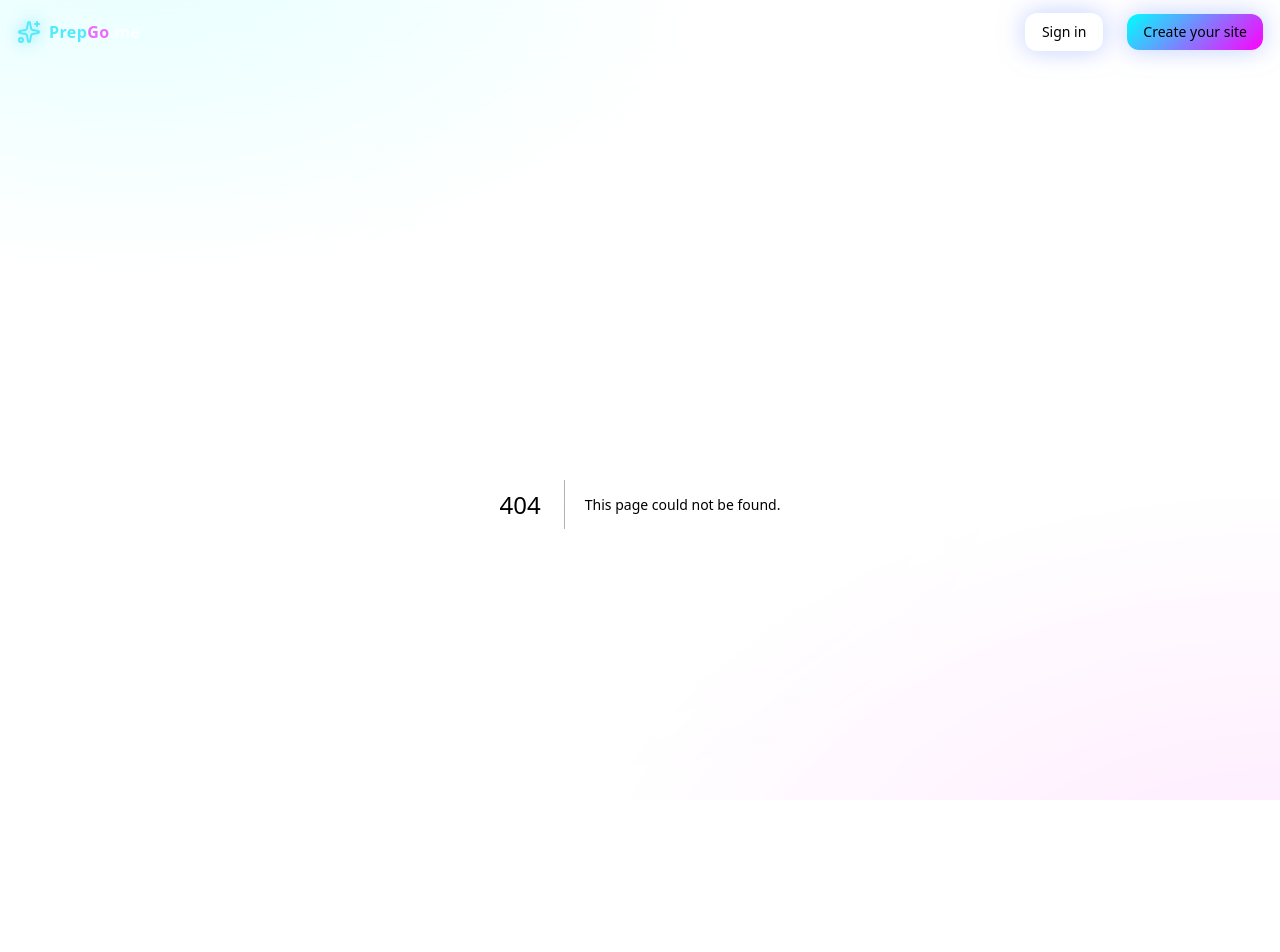
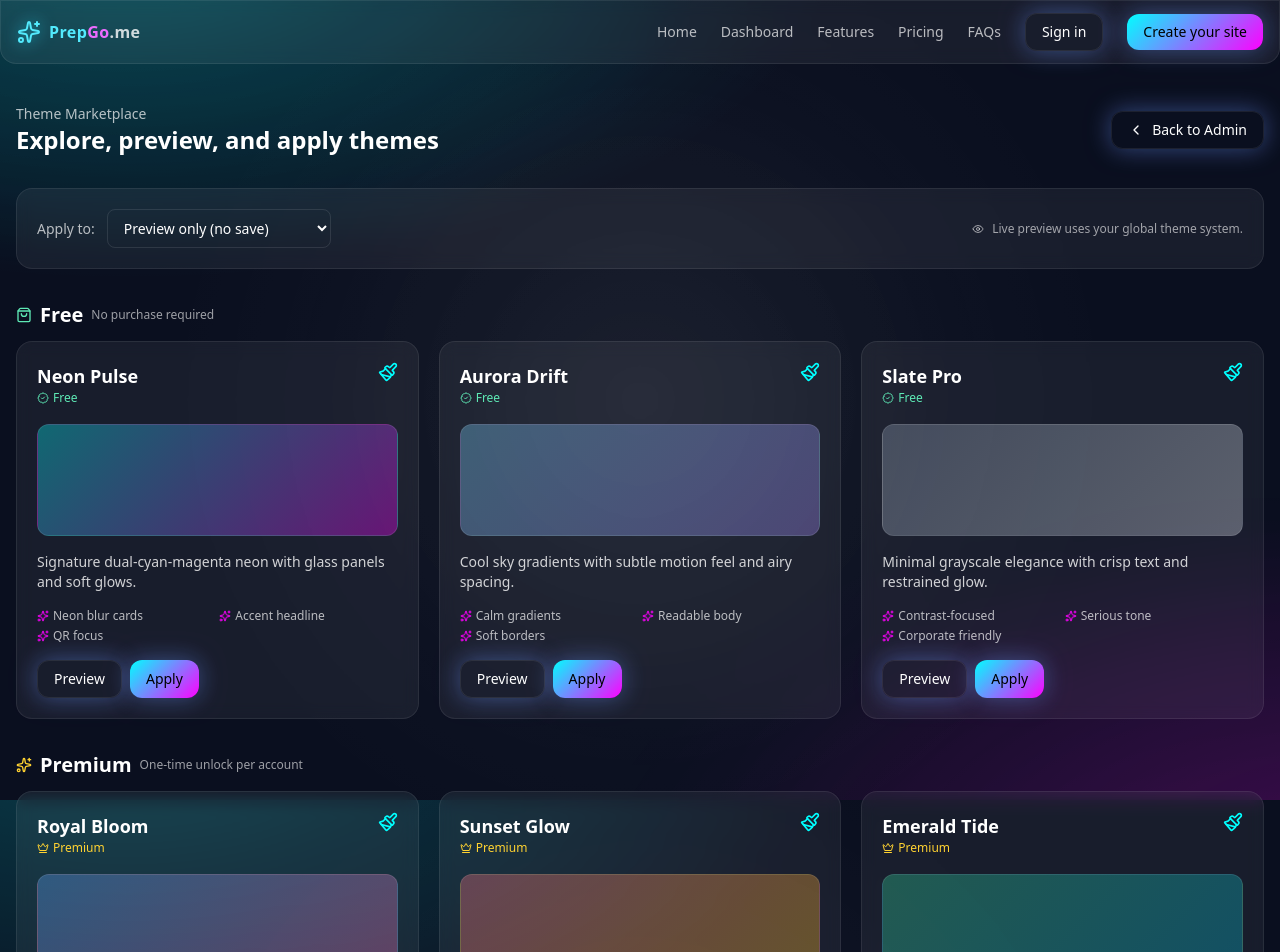
Before and after one commit to Kobby-Jones/digital_card_frontend, a Next.js app: page /marketplace in a window 1280 px wide. Before the commit this address had no page. Shown: the top 952 px of the page. Built offline with nearby package versions, Linux system fonts and the light colour scheme.

Commit message:
Marketplace page

```diff
--- /dev/null
+++ b/app/marketplace/page.tsx
@@ -0,0 +1,223 @@
+"use client";
+
+import { useMemo, useState } from "react";
+import Link from "next/link";
+import { motion } from "framer-motion";
+import { Sparkles, ShoppingBag, ChevronLeft, Eye, Check } from "lucide-react";
+
+import { useThemePreset } from "@/context/theme-context";
+import { useClients } from "@/context/clients-context";
+import type { ThemeKey } from "@/lib/types";
+
+import { Button } from "@/components/ui/button";
+import { Card } from "@/components/ui/card";
+
+import ThemeCard, { type ThemeMeta } from "@/components/marketplace/theme-card";
+import CheckoutModal, { getOwnedThemes } from "@/components/marketplace/checkout-modal";
+
+const THEMES: ThemeMeta[] = [
+  {
+    key: "neon",
+    name: "Neon Pulse",
+    tier: "free",
+    blurb: "Signature dual-cyan-magenta neon with glass panels and soft glows.",
+    preview: "linear-gradient(135deg,#00ffff55,#ff00ff55)",
+    features: ["Neon blur cards", "Accent headline", "QR focus"],
+  },
+  {
+    key: "aurora",
+    name: "Aurora Drift",
+    tier: "free",
+    blurb: "Cool sky gradients with subtle motion feel and airy spacing.",
+    preview: "linear-gradient(135deg,#7dd3fc55,#a78bfa55)",
+    features: ["Calm gradients", "Readable body", "Soft borders"],
+  },
+  {
+    key: "slate",
+    name: "Slate Pro",
+    tier: "free",
+    blurb: "Minimal grayscale elegance with crisp text and restrained glow.",
+    preview: "linear-gradient(135deg,#94a3b855,#e2e8f055)",
+    features: ["Contrast-focused", "Serious tone", "Corporate friendly"],
+  },
+  {
+    key: "royal",
+    name: "Royal Bloom",
+    tier: "premium",
+    blurb: "Regal blue/pink accents with elegant chips and ornate shadows.",
+    preview: "linear-gradient(135deg,#60a5fa55,#f472b655)",
+    features: ["Premium palette", "Hero badge set", "Refined hover"],
+  },
+  {
+    key: "sunset",
+    name: "Sunset Glow",
+    tier: "premium",
+    blurb: "Warm coral to amber with cinematic glass and vivid highlights.",
+    preview: "linear-gradient(135deg,#fb718555,#fbbf2455)",
+    features: ["Warm contrast", "Vivid buttons", "Vibe-rich glow"],
+  },
+  {
+    key: "emerald",
+    name: "Emerald Tide",
+    tier: "premium",
+    blurb: "Green to cyan spectrum with sleek chips and polished feels.",
+    preview: "linear-gradient(135deg,#34d39955,#06b6d455)",
+    features: ["Modern vibe", "Clean chips", "Fresh accents"],
+  },
+  {
+    key: "amber",
+    name: "Amber Forge",
+    tier: "premium",
+    blurb: "Industrial amber/red glow with bold CTAs and sharp edges.",
+    preview: "linear-gradient(135deg,#f59e0b55,#ef444455)",
+    features: ["High contrast", "Bold CTAs", "Edgy glow"],
+  },
+];
+
+export default function MarketplacePage() {
+  const { theme, setTheme } = useThemePreset();
+  const { sites, update } = useClients();
+
+  const [owned, setOwned] = useState<ThemeKey[]>(() => getOwnedThemes());
+  const [checkoutOpen, setCheckoutOpen] = useState(false);
+  const [checkoutTheme, setCheckoutTheme] = useState<ThemeKey | null>(null);
+  const [applySiteId, setApplySiteId] = useState<string>("");
+
+  const ownedSet = useMemo(() => new Set(owned), [owned]);
+
+  function handlePreview(key: ThemeKey) {
+    setTheme(key); // live page preview
+  }
+
+  function applyToSite(key: ThemeKey) {
+    if (!applySiteId) {
+      setTheme(key);
+      alert("Theme applied for preview. Select a site to persist it.");
+      return;
+    }
+    const s = (sites ?? []).find(x => x.id === applySiteId);
+    if (!s) { alert("Select a valid site first."); return; }
+    update(s.id, { theme: { ...s.theme, theme: key } });
+    setTheme(key);
+  }
+
+  function handleBuy(key: ThemeKey) {
+    setCheckoutTheme(key);
+    setCheckoutOpen(true);
+  }
+
+  function onPurchased(key: ThemeKey, siteId?: string) {
+    setOwned((prev) => Array.from(new Set([...prev, key])));
+    if (siteId) {
+      const s = (sites ?? []).find(x => x.id === siteId);
+      if (s) {
+        update(s.id, { theme: { ...s.theme, theme: key } });
+      }
+    }
+    setTheme(key);
+  }
+
+  const siteOptions = useMemo(
+    () => (sites ?? []).map(s => ({ id: s.id, label: `${s.person.fullName} (${s.domain.slug})` })),
+    [sites]
+  );
+
+  const free = THEMES.filter(t => t.tier === "free");
+  const premium = THEMES.filter(t => t.tier === "premium");
+
+  return (
+    <div className="space-y-8">
+      {/* Header */}
+      <div className="flex items-center justify-between">
+        <div>
+          <div className="text-sm text-white/70">Theme Marketplace</div>
+          <h1 className="text-2xl font-semibold">Explore, preview, and apply themes</h1>
+        </div>
+        <Link href="/admin"><Button variant="outline"><ChevronLeft className="size-4" /> Back to Admin</Button></Link>
+      </div>
+
+      {/* Toolbar */}
+      <Card className="p-4 border-white/10 flex flex-wrap items-center gap-3">
+        <div className="text-sm text-white/70">Apply to:</div>
+        <select
+          className="min-w-56 bg-transparent border border-white/10 rounded-lg px-3 py-2 text-sm"
+          value={applySiteId}
+          onChange={(e) => setApplySiteId(e.target.value)}
+        >
+          <option className="bg-[#0a0f1f]" value="">Preview only (no save)</option>
+          {siteOptions.map((s) => (
+            <option key={s.id} value={s.id} className="bg-[#0a0f1f]">{s.label}</option>
+          ))}
+        </select>
+
+        <div className="ml-auto text-xs text-white/60 inline-flex items-center gap-2">
+          <Eye className="size-3" /> Live preview uses your global theme system.
+        </div>
+      </Card>
+
+      {/* Free themes */}
+      <section className="space-y-3">
+        <div className="flex items-center gap-2">
+          <ShoppingBag className="size-4 text-emerald-300" />
+          <h2 className="text-xl font-semibold">Free</h2>
+          <span className="text-xs text-white/60">No purchase required</span>
+        </div>
+        <div className="grid md:grid-cols-3 gap-5">
+          {free.map((t) => (
+            <ThemeCard
+              key={t.key}
+              theme={t}
+              owned
+              onPreview={handlePreview}
+              onApply={(k) => applyToSite(k)}
+              onBuy={() => {}}
+            />
+          ))}
+        </div>
+      </section>
+
+      {/* Premium themes */}
+      <section className="space-y-3">
+        <div className="flex items-center gap-2">
+          <Sparkles className="size-4 text-amber-300" />
+          <h2 className="text-xl font-semibold">Premium</h2>
+          <span className="text-xs text-white/60">One-time unlock per account</span>
+        </div>
+        <div className="grid md:grid-cols-3 gap-5">
+          {premium.map((t) => (
+            <ThemeCard
+              key={t.key}
+              theme={t}
+              owned={ownedSet.has(t.key)}
+              onPreview={handlePreview}
+              onApply={(k) => {
+                if (!ownedSet.has(k)) return handleBuy(k);
+                applyToSite(k);
+              }}
+              onBuy={handleBuy}
+            />
+          ))}
+        </div>
+      </section>
+
+      {/* Current theme indicator */}
+      <Card className="p-4 border-white/10 flex items-center justify-between">
+        <div className="text-sm text-white/80">
+          Current preview theme: <b className="capitalize">{theme}</b>
+        </div>
+        <div className="text-xs text-white/60">
+          {applySiteId
+            ? <>Applying updates to: <b>{siteOptions.find(s => s.id === applySiteId)?.label}</b></>
+            : <>Preview mode only. Pick a site to persist theme.</>}
+        </div>
+      </Card>
+
+      <CheckoutModal
+        open={checkoutOpen}
+        themeKey={checkoutTheme}
+        onClose={() => setCheckoutOpen(false)}
+        onPurchased={onPurchased}
+      />
+    </div>
+  );
+}
```
